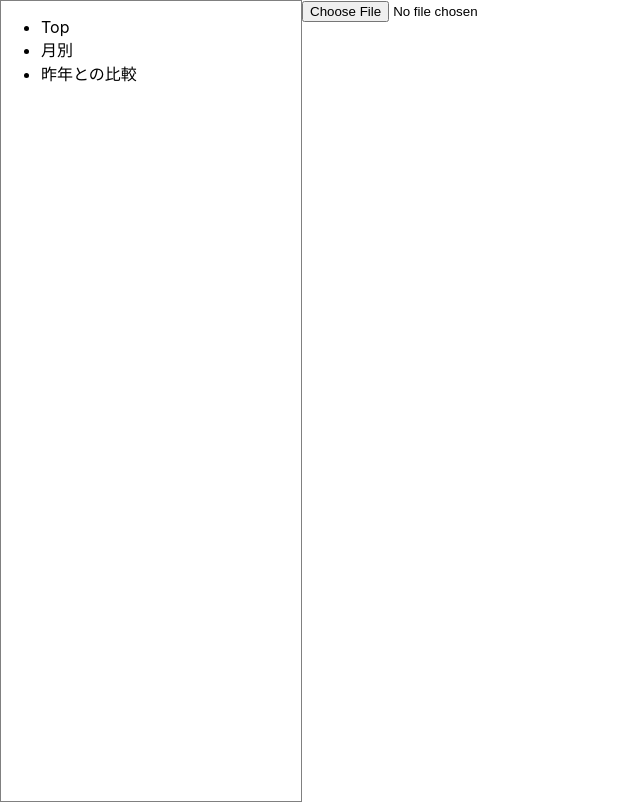
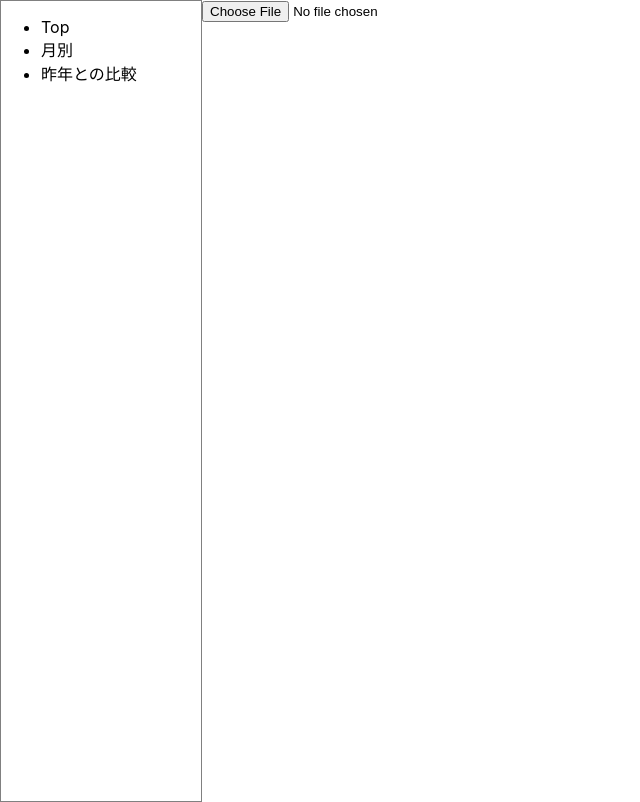
Before and after one commit to yui666a/admission-record, a React (Create React App) app in the folder static-web/: page / in a window 1280 px wide. Shown: the whole page, without its empty margins (0-640 px from the left). Built offline with nearby package versions, Linux system fonts and the light colour scheme.

Commit message:
move sidebar component

```diff
--- a/static-web/src/App.tsx
+++ b/static-web/src/App.tsx
@@ -1,5 +1,5 @@
 import LogPage from "./Pages/LogPage";
-import Sidebar from "./Pages/Sidebar";
+import Sidebar from "./Components/Sidebar";
 import InitialDisplay from "./Pages/InitialDisplay";
 import { useState } from "react";
 import styled from "styled-components";
--- a/static-web/src/Pages/Sidebar.tsx
+++ b/static-web/src/Components/Sidebar.tsx
@@ -17,5 +17,5 @@ const Bar = styled.div`
   // background: red;
   border: 1px solid grey;
   height: 100vh;
-  width: 300px;
+  width: 200px;
 `;
--- a/static-web/src/Pages/LogPage.tsx
+++ b/static-web/src/Pages/LogPage.tsx
@@ -28,5 +28,5 @@ export default LogPage;
 const Content = styled.div`
   // background: blue;
   height: 100vh;
-  width: calc(100vw - 400px);
+  width: calc(100vw - 200px);
 `;
```
